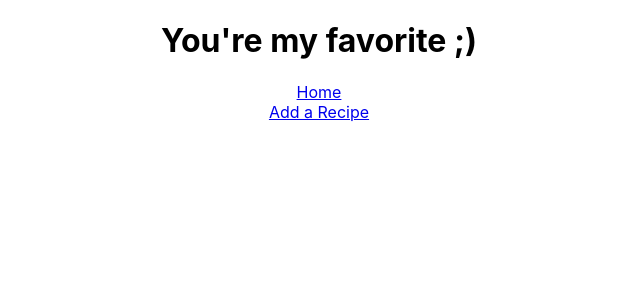
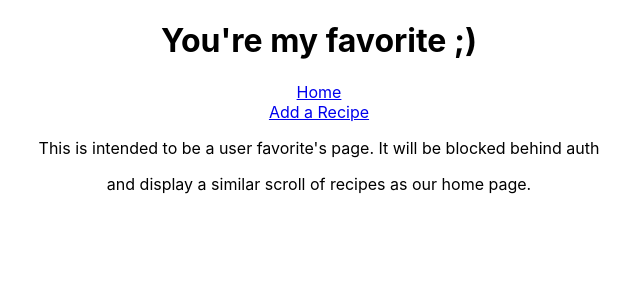
Before and after one commit to GioEpic123/Kabudle, a React (Create React App) app in the folder kabudle/: page /favorites in a window 1280 px wide. Shown: the top 300 px of the page, without its empty margins (321-961 px from the left). Built offline with nearby package versions, Linux system fonts and the light colour scheme; no server answers; the HTML template or start-up script is replaced by a standard one.

Commit message:
Disclaimer on Favorites

```diff
--- a/kabudle/src/pages/Favorites.tsx
+++ b/kabudle/src/pages/Favorites.tsx
@@ -2,7 +2,8 @@ import "../App.css";
 import { useNavigate } from "react-router-dom";
 import { initializeApp } from "firebase/app";
 import { getAuth, GoogleAuthProvider, signInWithPopup } from "firebase/auth";
-import { useAuthState } from "react-firebase-hooks/auth";
+// ?? Idk what this does
+//import { useAuthState } from "react-firebase-hooks/auth";
 import React from "react";
 
 function Favorites() {
@@ -12,6 +13,8 @@ function Favorites() {
       <a href="/">Home</a>
       <br></br>
       <a href="/add">Add a Recipe</a>
+      <p>This is intended to be a user favorite's page. It will be blocked behind auth</p>
+      <p> and display a similar scroll of recipes as our home page. </p>
     </div>
   );
 }
```
